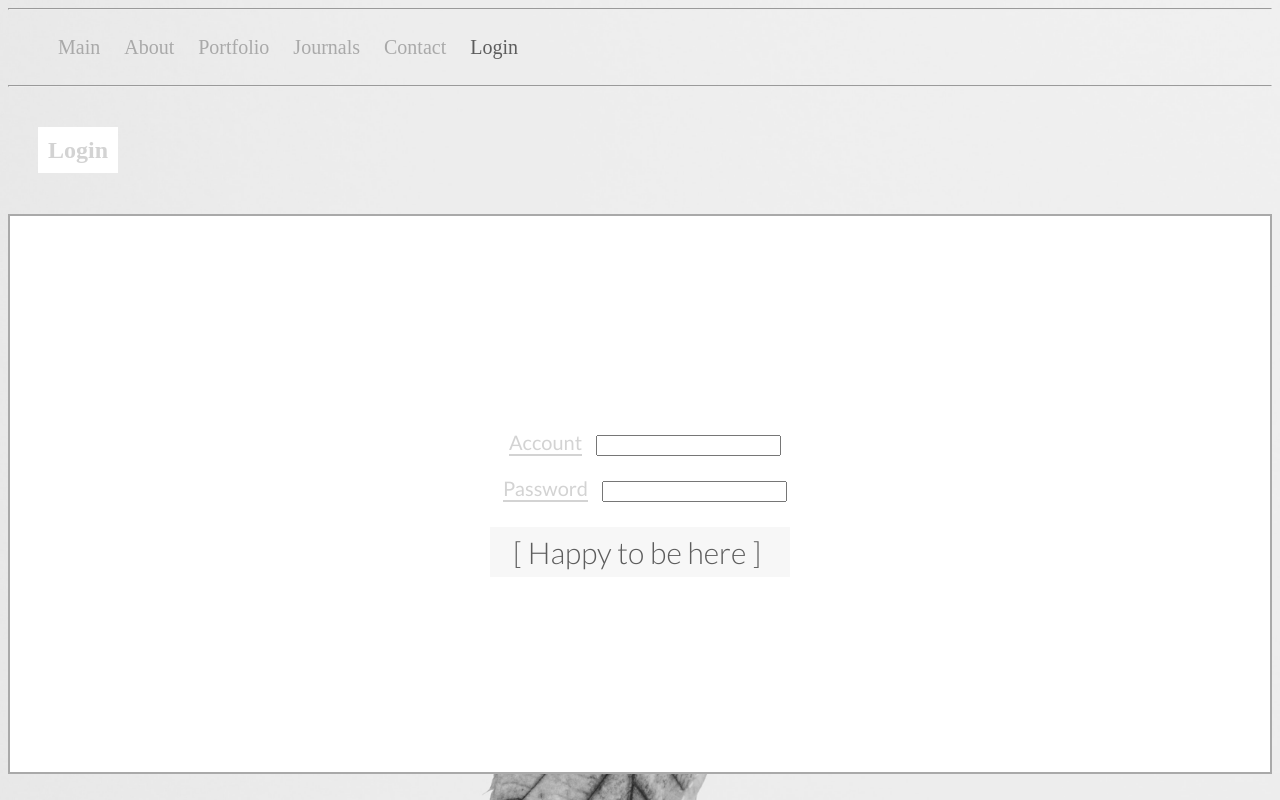
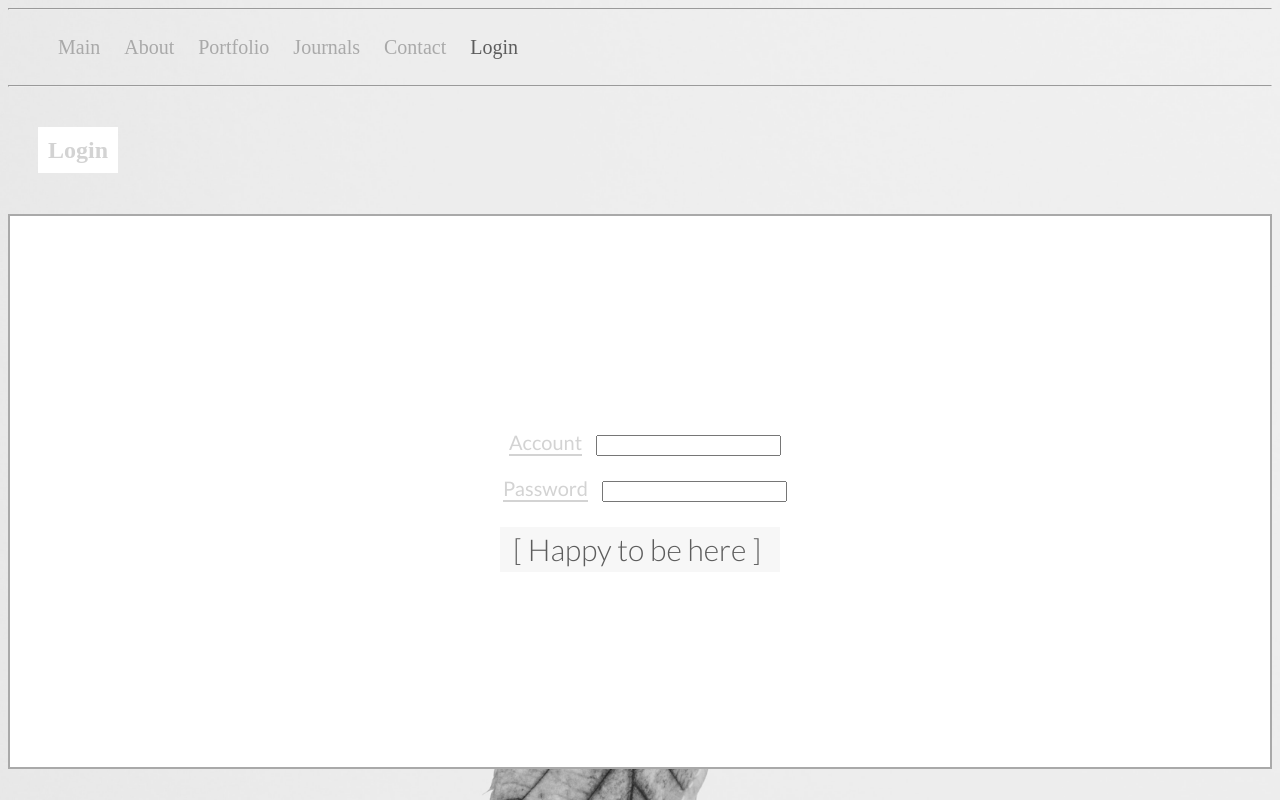
Before and after one commit to areumpark/exercise, a plain HTML site: page login.html in a window 1280 px wide. Drawn offline with Linux system fonts and the light colour scheme.

Commit message:
Update style.css

```diff
--- a/style.css
+++ b/style.css
@@ -123,8 +123,8 @@ h2 {
     border: none;
     color: #5d5d5d;
     margin: 15px;
-    height: 50px;
-    width: 300px;
+    height: 45px;
+    width: 280px;
     font: 300 30px lato, sans-serif;
     text-shadow:none;
 
```
